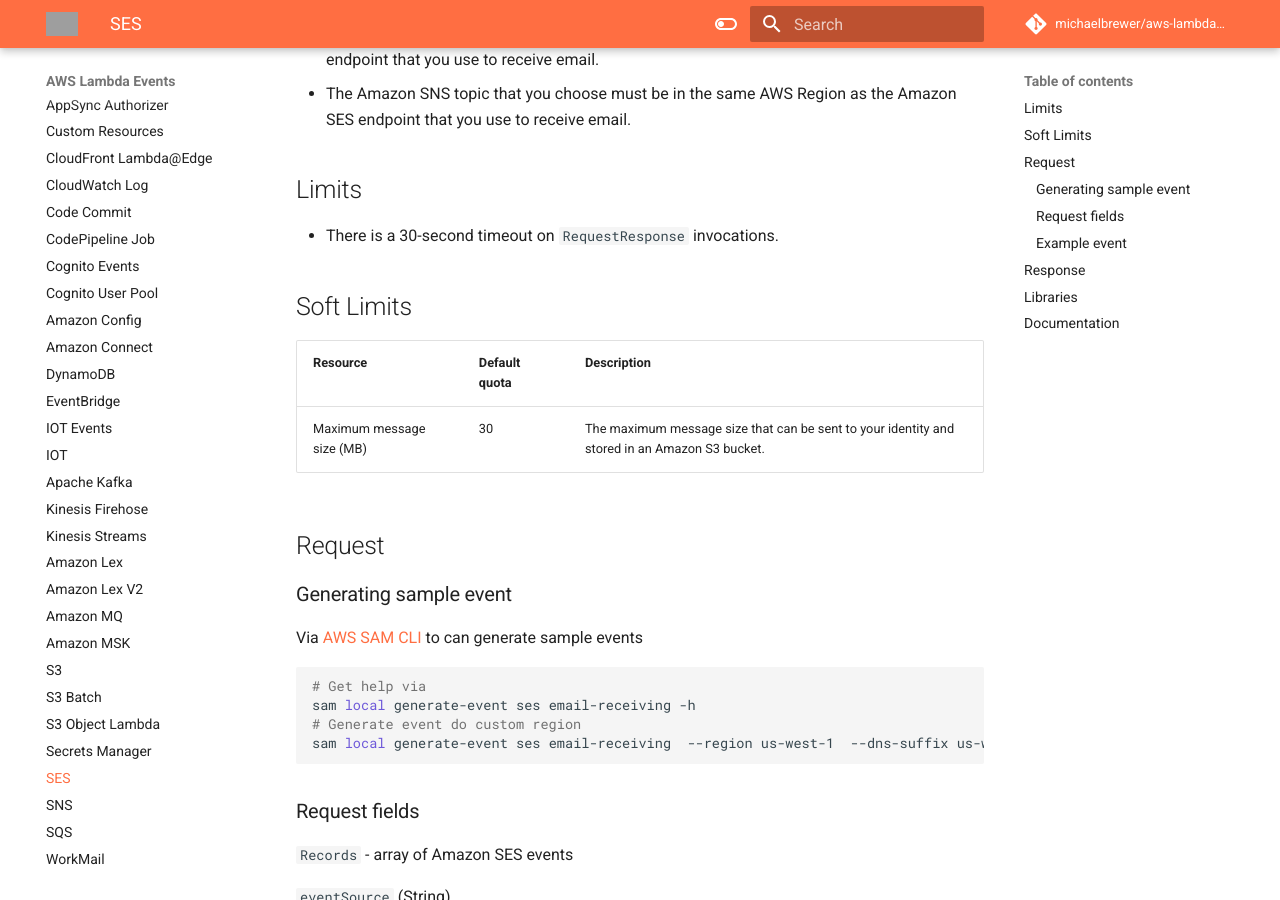
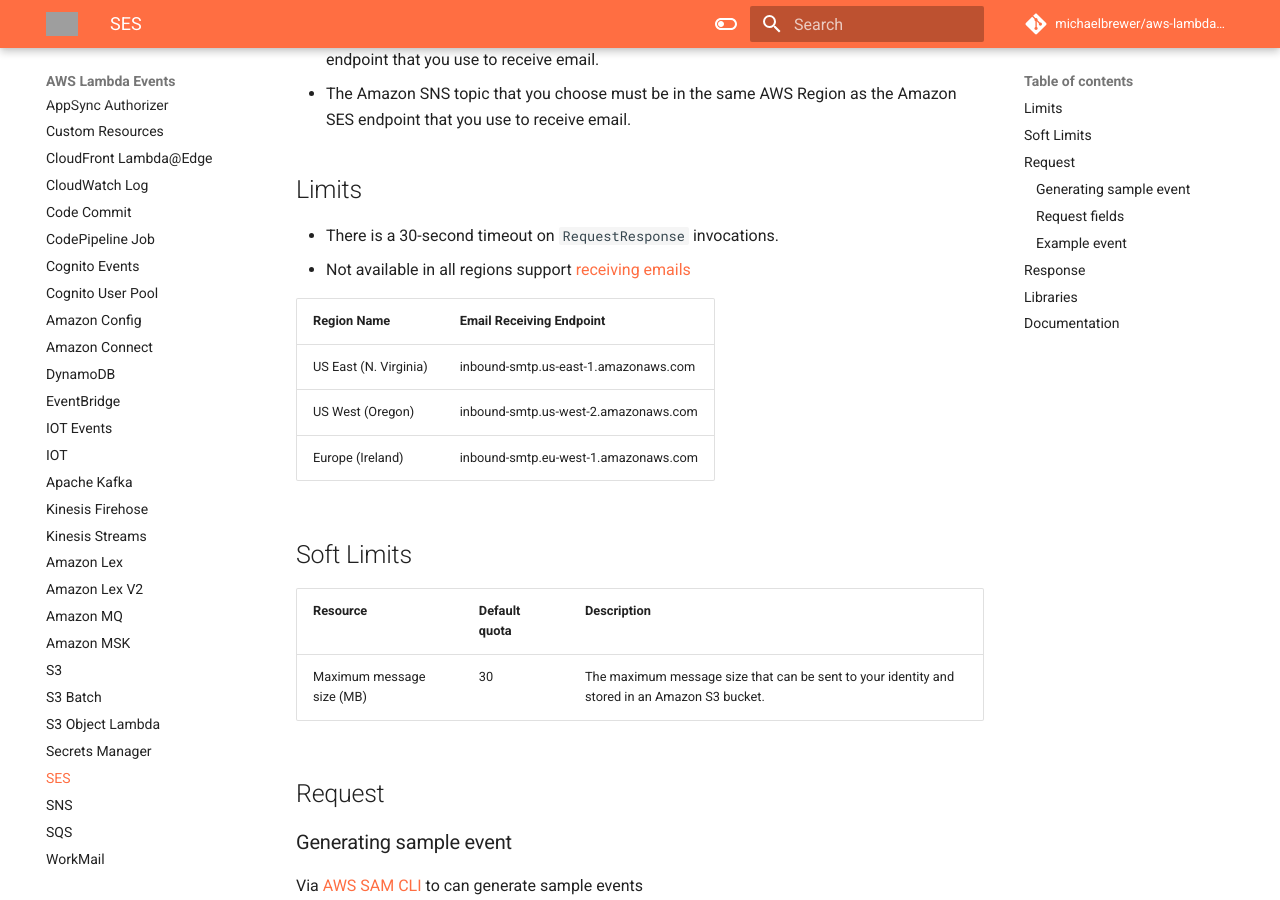
Before and after one commit to michaelbrewer/aws-lambda-events, an MkDocs documentation site: the page built from docs/ses.md, in a window 1280 px wide and 900 px high, scrolled down 433 px. Built offline with MkDocs 1.6.1 and Material for MkDocs 9.7.7, drawn with Linux system fonts in a browser that asks for light colours; comment, search, counter and statistics services are not loaded; some of the changed text lies outside the part shown; grey boxes are pictures that could not be loaded.

Commit message:
feat(ses): Add more articles

```diff
--- a/docs/ses.md
+++ b/docs/ses.md
@@ -13,6 +13,13 @@
 ## Limits
 
 - There is a 30-second timeout on `RequestResponse` invocations.
+- Not available in all regions support [receiving emails](https://docs.aws.amazon.com/ses/latest/dg/regions.html#region-receive-email)
+
+| Region Name	           | Email Receiving Endpoint              |
+|------------------------|---------------------------------------|
+| US East (N. Virginia)  | inbound-smtp.us-east-1.amazonaws.com  |
+| US West (Oregon)       | inbound-smtp.us-west-2.amazonaws.com  |
+| Europe (Ireland)       | inbound-smtp.eu-west-1.amazonaws.com  |
 
 ## Soft Limits
 
@@ -301,4 +308,5 @@
 - [Using AWS Lambda with Amazon SES](https://docs.aws.amazon.com/lambda/latest/dg/services-ses.html)
 - [SES - Invoke Lambda function action](https://docs.aws.amazon.com/ses/latest/dg/receiving-email-action-lambda.html)
 - [Blog - Replace traditional email mailbox polling with real-time reads using Amazon SES and Lambda](https://aws.amazon.com/blogs/messaging-and-targeting/replace-traditional-email-mailbox-polling-with-real-time-reads-using-amazon-ses-and-lambda/)
+- [Blog - Forward Incoming Email to an External Destination](https://aws.amazon.com/blogs/messaging-and-targeting/forward-incoming-email-to-an-external-destination/)
 - [Blog - Receive and Process Incoming Email with Amazon SES](https://aws.amazon.com/blogs/aws/new-receive-and-process-incoming-email-with-amazon-ses/)
```
